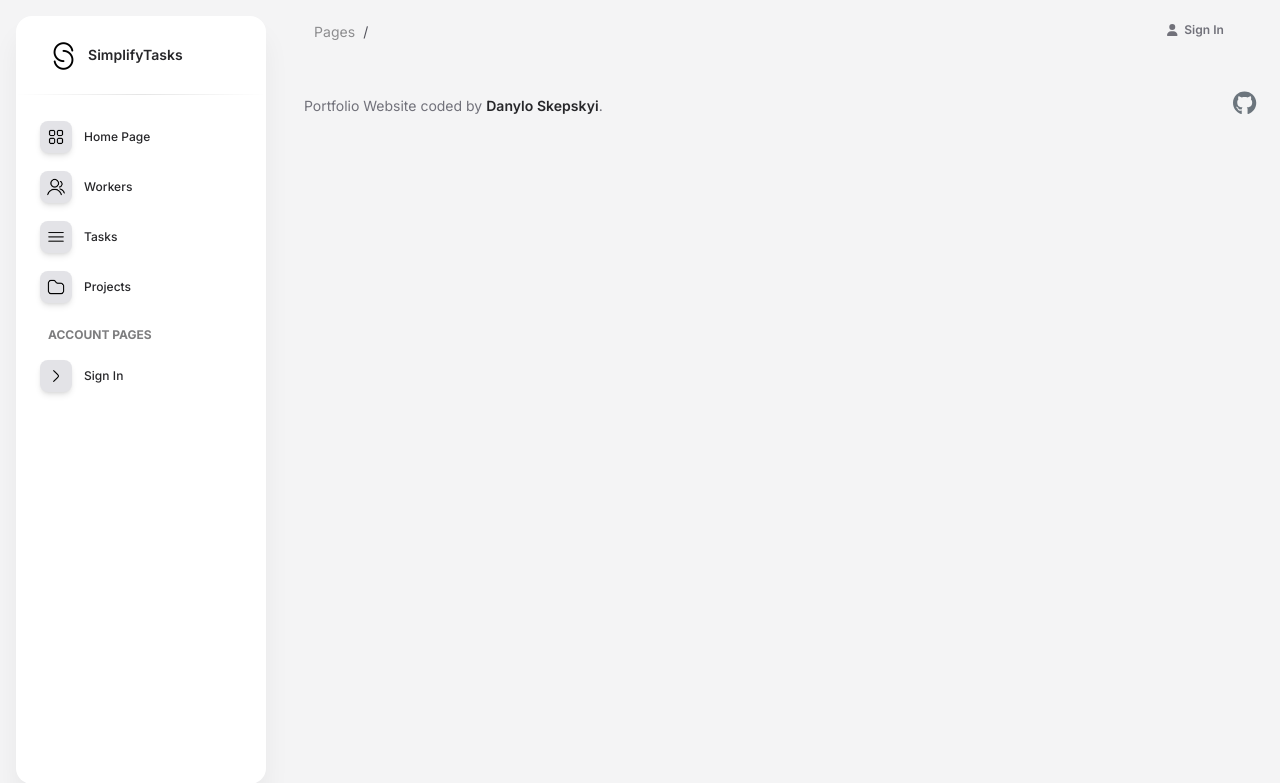
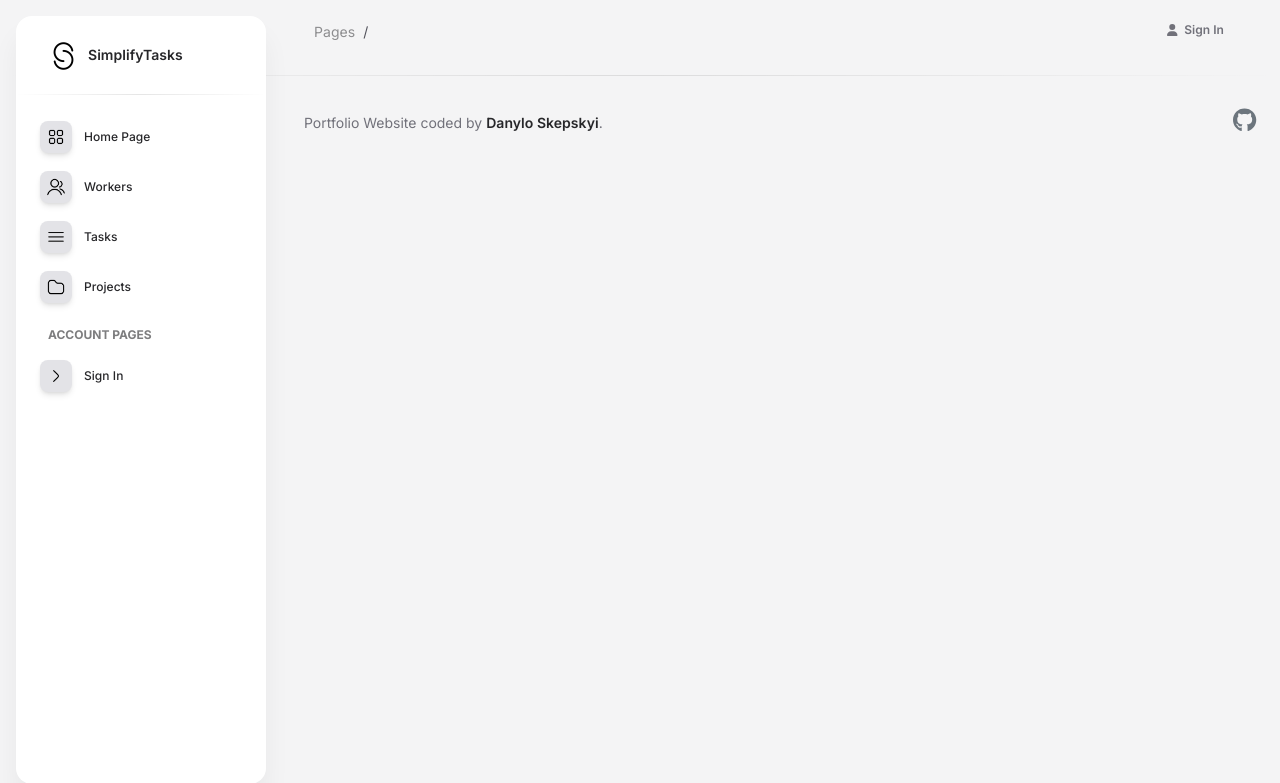
Before and after one commit to SkepskyiDanylo/simplify-tasks, a Django app: template templates/manager/project_list.html in a window 1280 px wide. Shown: the top 783 px of the page. Run offline with Django 5.2, Linux system fonts and the light colour scheme; the template is opened without the code that fills it, so the values that code supplies are empty; parts of the project's set-up code (start-up, migrations or seed data) failed here and were passed over; some libraries are stand-ins or nearby versions.

Commit message:
Dev: fixed footer under screen on every page

```diff
--- a/templates/layouts/base.html
+++ b/templates/layouts/base.html
@@ -11,7 +11,7 @@
   {% block sidebar %}
     {% include "includes/sidebar.html" %}
   {% endblock sidebar %}
-  <main class="main-content position-relative max-height-vh-100 h-100 border-radius-lg ">
+  <main class="main-content position-relative min-height-vh-100 h-100 border-radius-lg ">
     {% block navigation %}
       {% include "includes/navigation.html" %}
     {% endblock navigation %}
@@ -22,7 +22,7 @@
 
   {% block extra_js %}
   {% endblock extra_js %}
-
+  <hr class="horizontal dark mt-0">
   {% include "includes/footer.html" %}
 </body>
 
```
